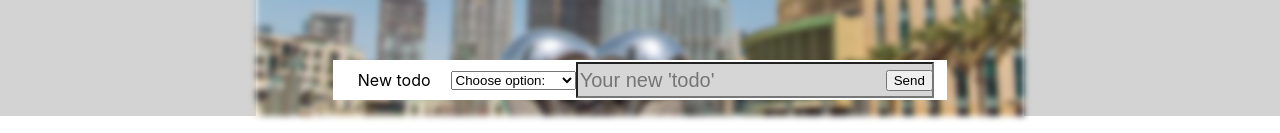
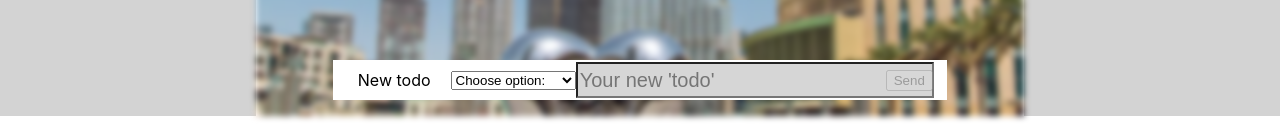
Before and after one commit to Wiktoria-Wolczyk/todolist, a React (Create React App) app: page / in a window 1280 px wide. Shown: the part 684-817 px from the top of the page. Built offline with nearby package versions, Linux system fonts and the light colour scheme.

Commit message:
Created disabled button

```diff
--- a/src/components/Tasks.js
+++ b/src/components/Tasks.js
@@ -128,6 +128,7 @@ export const Tasks = () => {
                 position: "absolute",
                 left: "90%",
               }}
+              disabled={text === "" || selectChoice === "" ? true : false}
             >
               Send
             </button>
```
